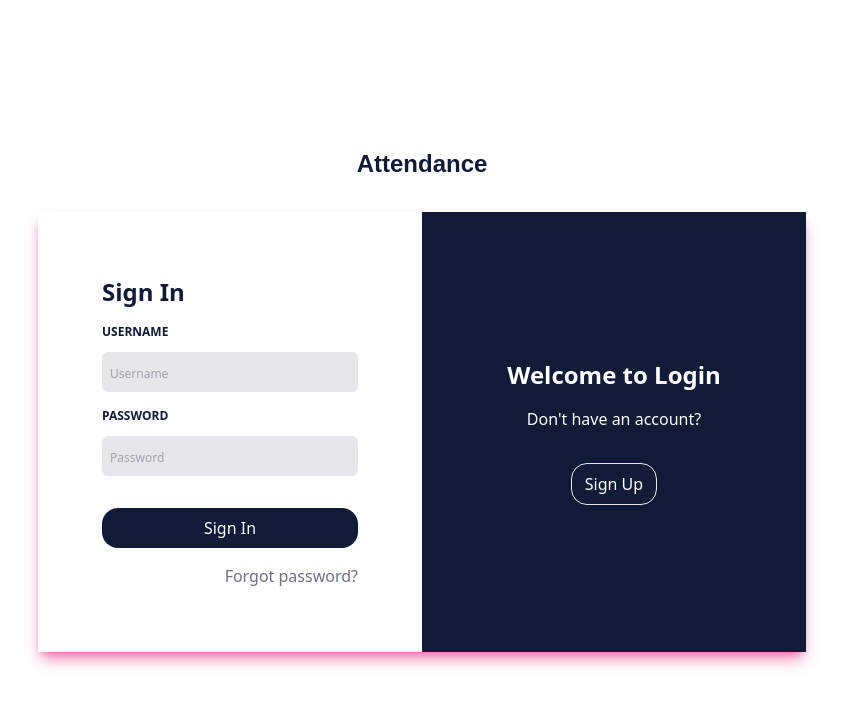
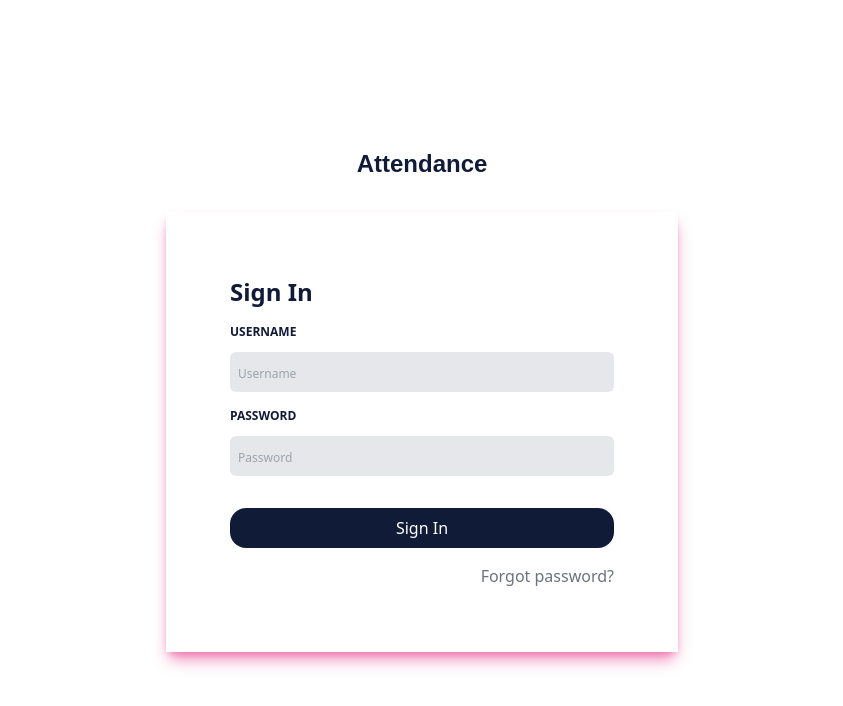
Before and after one commit to jorgitooCoDe/attendance_client, a React (Create React App) app: page / in a window 1280 px wide. Shown: the top 706 px of the page, without its empty margins (218-1061 px from the left). Built offline with nearby package versions, Linux system fonts and the light colour scheme; the HTML template or start-up script is replaced by a standard one; a web font is replaced by a local one.

Commit message:
remove sign up side

```diff
--- a/src/components/molecules/welcomeMessage/index.tsx
+++ /dev/null
@@ -1,18 +0,0 @@
-import React from 'react';
-import Button from '../../atoms/button';
-
-const WelcomeMessage: React.FC = () => {
-  const handleSignUp = () => {
-    // TODO: Implement sign up logic
-  };
-
-  return (
-    <div className="flex flex-col items-center justify-center h-full p-8 text-center rounded-lg text-white">
-      <h2 className="mb-4 text-2xl font-bold">Welcome to Login</h2>
-      <p className="mb-4">Don't have an account?</p>
-      <Button text="Sign Up" onClick={handleSignUp} variant='secondary' />
-    </div>
-  );
-};
-
-export default WelcomeMessage;
--- a/src/components/organisms/login/index.tsx
+++ b/src/components/organisms/login/index.tsx
@@ -1,17 +1,13 @@
 import React from 'react';
 import LoginForm from '../../molecules/loginForm';
-import WelcomeMessage from '../../molecules/welcomeMessage';
 
 const Login: React.FC = () => {
   return (
     <div className="flex flex-col items-center justify-center min-h-screen">
       <h2 className="mb-8 text-2xl font-bold font-main_sans text-mto_gray">Attendance</h2>
-      <div className="flex w-3/5 h-auto rounded-lg shadow-custom-red">
-        <div className="flex-1 flex items-center justify-center p-8 bg-white">
+      <div className="flex w-full max-w-lg h-auto rounded-lg shadow-custom-red">
+        <div className="flex items-center justify-center w-full p-8 bg-white">
           <LoginForm />
-        </div>
-        <div className="flex-1 p-8 bg-mto_gray">
-          <WelcomeMessage />
         </div>
       </div>
     </div>
```
